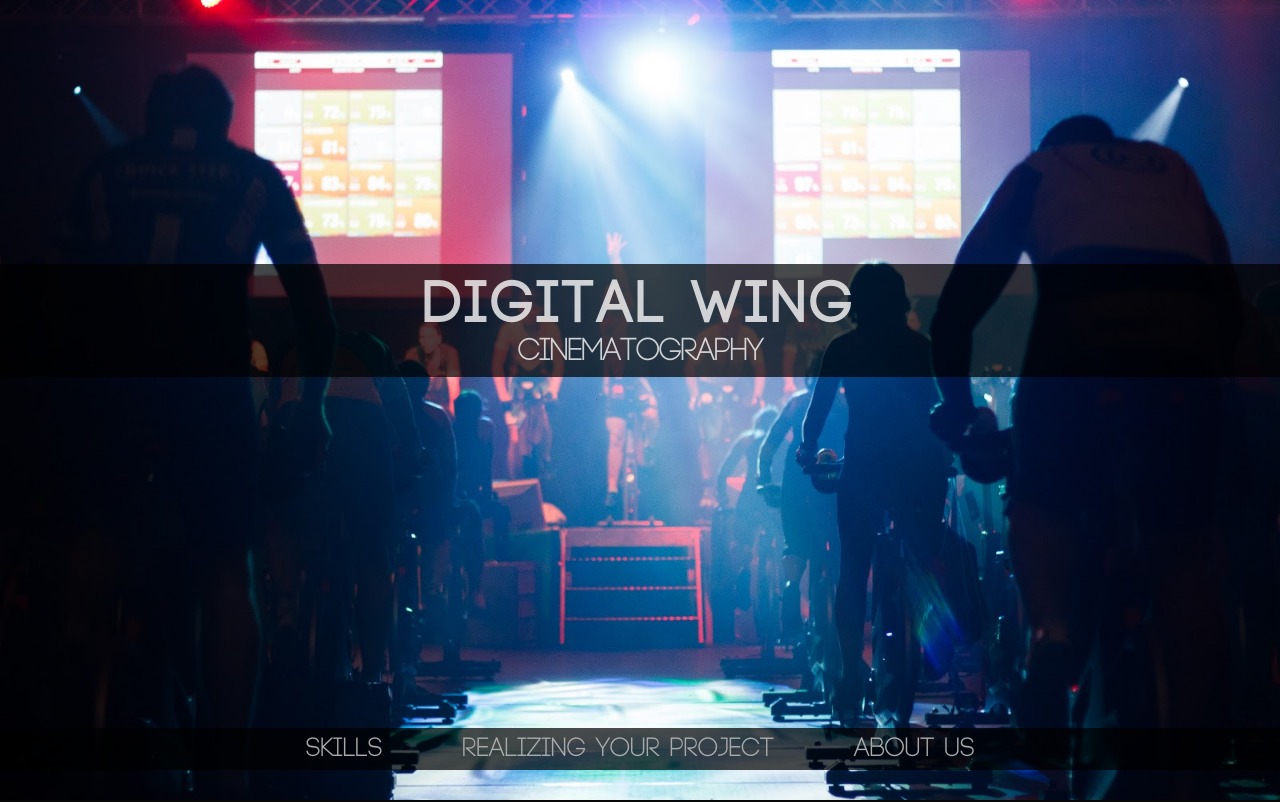
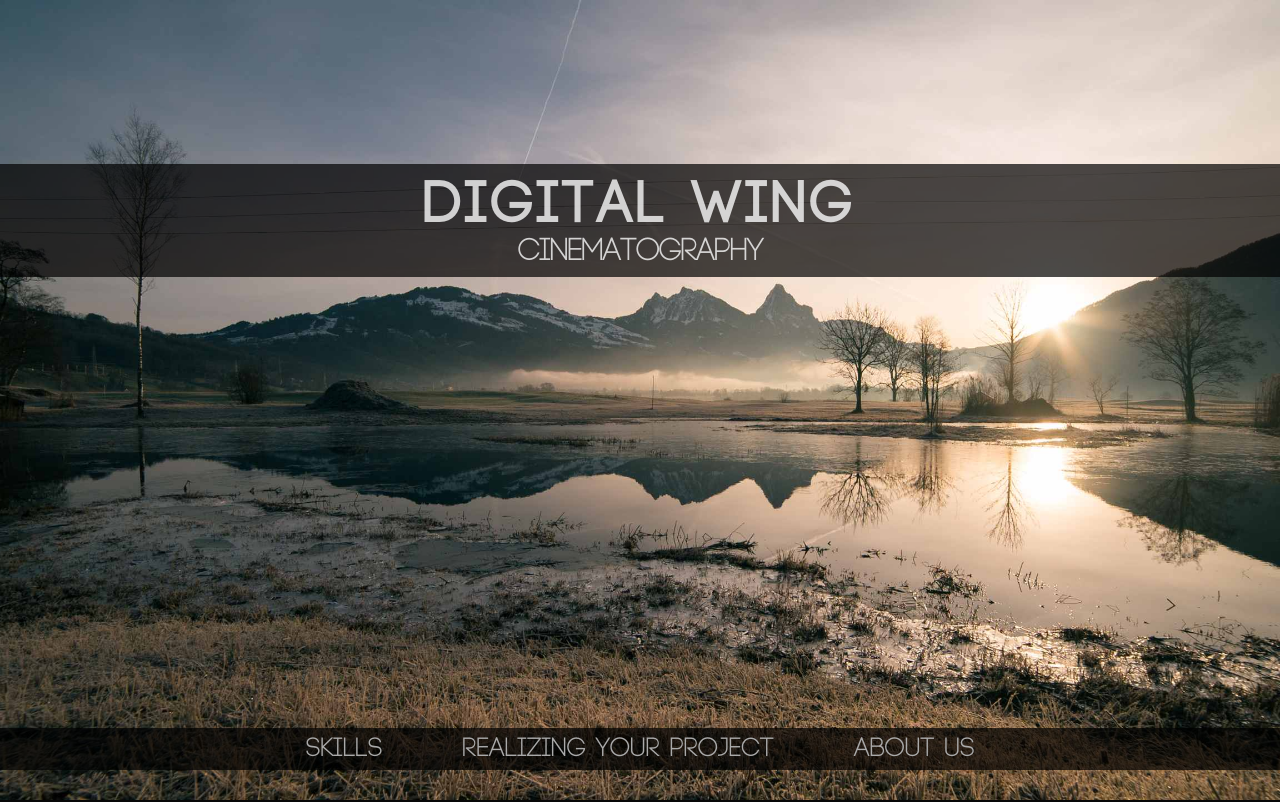
Before and after one commit to Pascal-So/digitalwing-website, a plain HTML site: page index.html in a window 1280 px wide. Shown: the top 802 px of the page. Drawn offline with Linux system fonts and the light colour scheme.

Commit message:
Changed background pic

```diff
--- a/main.css
+++ b/main.css
@@ -382,7 +382,7 @@ hr{
 header {
   position: relative;
   height: 100vh;
-  background-image: url(img/bg.jpg);
+  background-image: url(img/gradysunny.jpg);
   background-repeat: no-repeat;
   background-attachment: fixed;
   background-size: cover;
@@ -392,7 +392,7 @@ header {
 
 #title {
   width: 100%;
-  height: 80%;
+  height: 55%;
   display: flex;
   justify-content: center;
   align-items: center;
```
